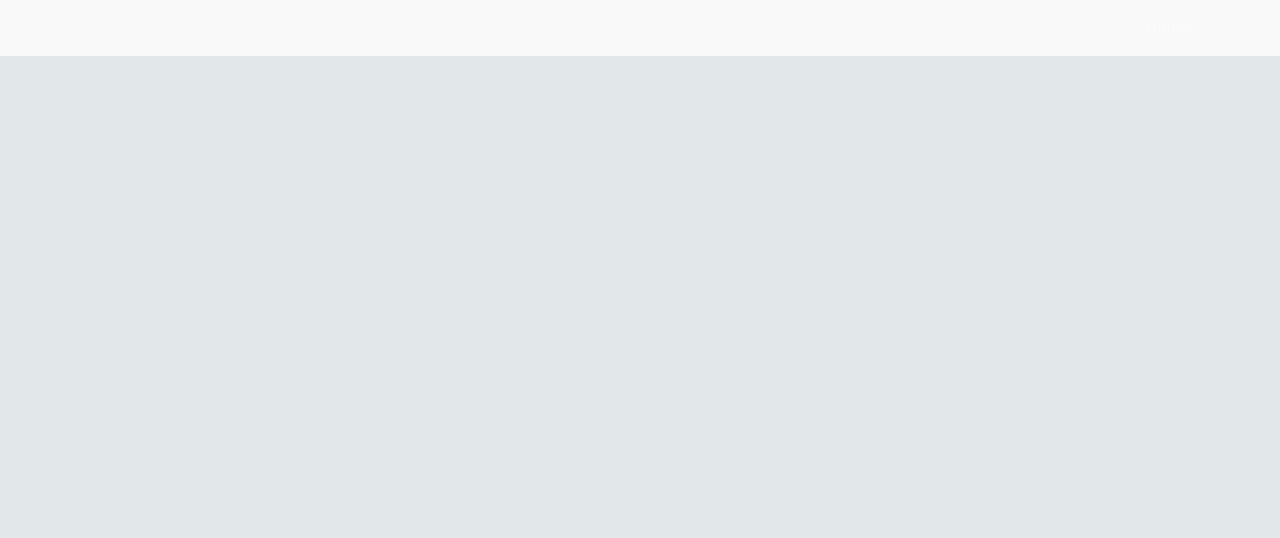
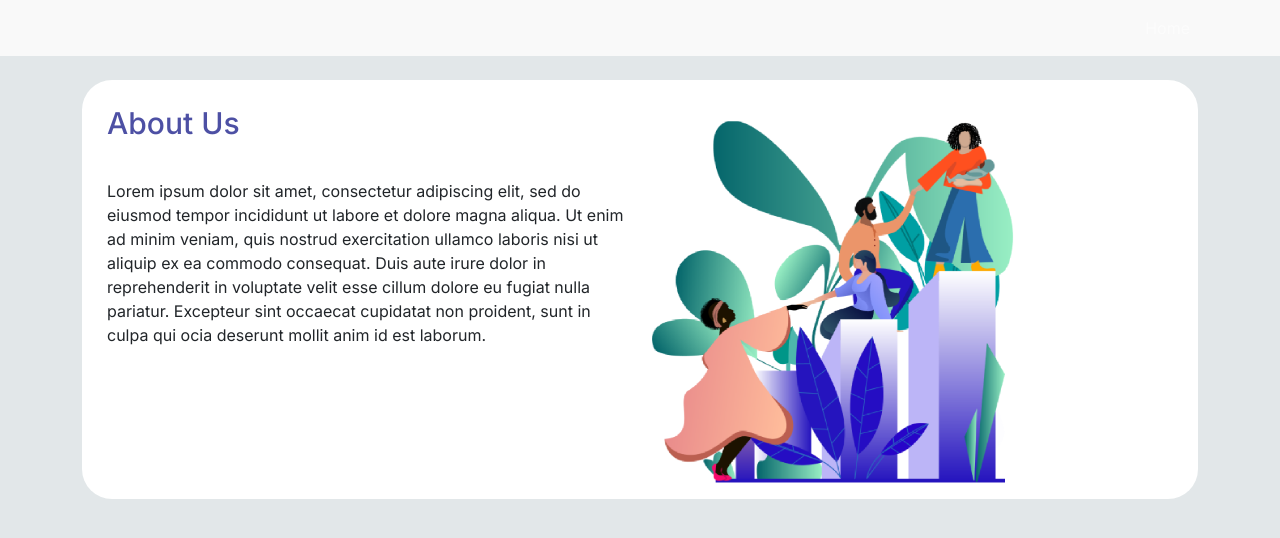
Before and after one commit to Elly-Wenani/medtronic_labs, a React (Create React App) app: page /our-company in a window 1280 px wide. Shown: the top 538 px of the page. Built offline with nearby package versions, Linux system fonts and the light colour scheme.

Commit message:
About us

```diff
--- /dev/null
+++ b/src/components/AboutUs.js
@@ -0,0 +1,35 @@
+import React from 'react';
+import { Card, Col, Container, Image, Row } from 'react-bootstrap';
+
+function AboutUs() {
+  return (
+    <div>
+      <Container>
+        <Card className="about_card">
+          <Row>
+            <Col md={6}>
+              <h1>About Us</h1>
+              <p>
+                Lorem ipsum dolor sit amet, consectetur adipiscing elit, sed do
+                eiusmod tempor incididunt ut labore et dolore magna aliqua. Ut
+                enim ad minim veniam, quis nostrud exercitation ullamco laboris
+                nisi ut aliquip ex ea commodo consequat. Duis aute irure dolor
+                in reprehenderit in voluptate velit esse cillum dolore eu fugiat
+                nulla pariatur. Excepteur sint occaecat cupidatat non proident,
+                sunt in culpa qui ocia deserunt mollit anim id est laborum.
+              </p>
+            </Col>
+            <Col md={6}>
+              <Image
+                src="/images/ABOUT US IMAGES-01.png"
+                className="about_img"
+              />
+            </Col>
+          </Row>
+        </Card>
+      </Container>
+    </div>
+  );
+}
+
+export default AboutUs;
--- a/src/index.css
+++ b/src/index.css
@@ -571,3 +571,23 @@ code {
 .next_birthday {
   display: flex;
 }
+
+/* ---------- */
+
+.about_card {
+  margin-top: 20px;
+  padding: 25px 25px 0 25px;
+  border-style: none;
+  border-radius: 30px;
+}
+
+.about_card h1 {
+  font-size: 30px;
+  color: #4d50a4;
+  padding-bottom: 30px;
+}
+
+.about_img {
+  width: 70%;
+  height: auto;
+}
--- a/src/screens/OurCompany.js
+++ b/src/screens/OurCompany.js
@@ -1,12 +1,15 @@
 import React from 'react';
 import { Helmet } from 'react-helmet-async';
+import AboutUs from '../components/AboutUs';
 
 function OurCompany() {
   return (
-    <div>
+    <div style={{ paddingTop: '60px' }}>
       <Helmet title="Our Company | Meditronics Lab" />
 
-      <p>Our Company</p>
+      <div>
+        <AboutUs />
+      </div>
     </div>
   );
 }
```
Also changed, not shown: public/images/ABOUT US IMAGES-01.png (added).
